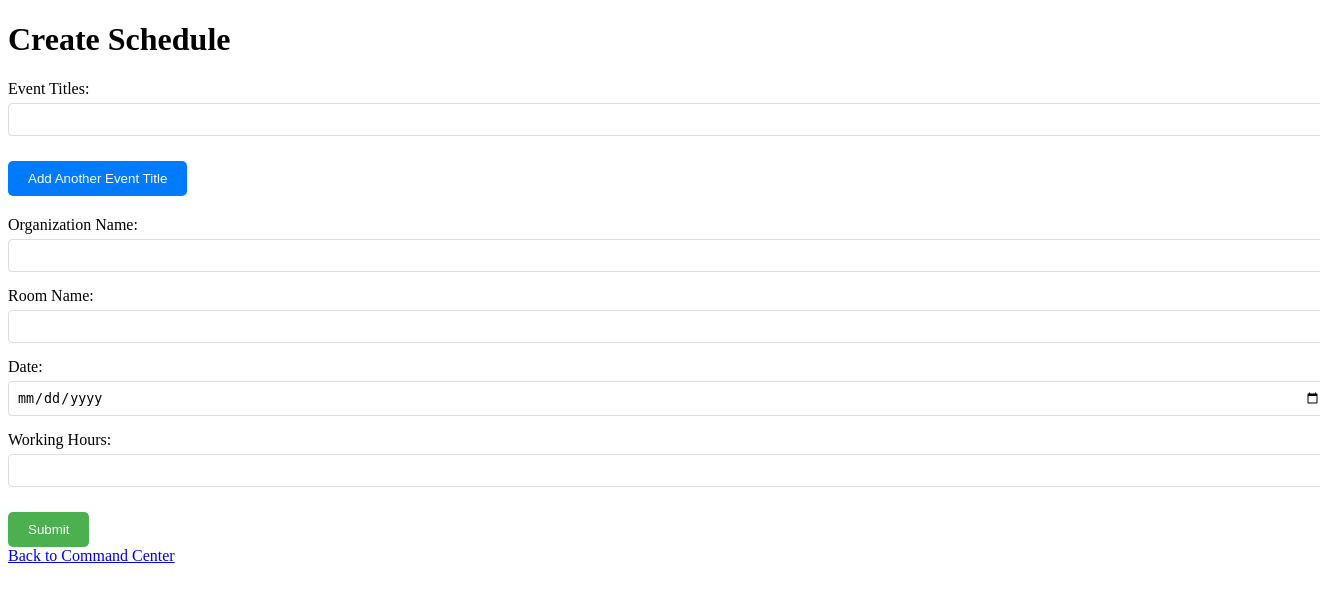
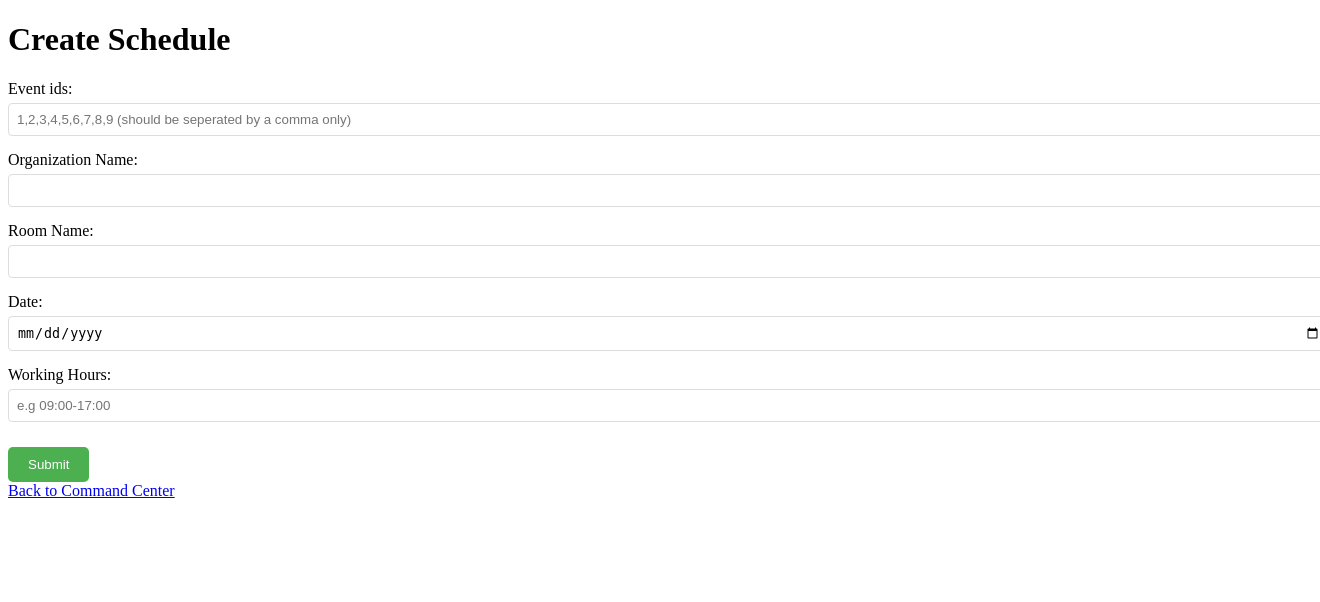
Before and after one commit to eliflali/CENG445-Room-Reservation-System-Project, a Django app: template phase-3/room_reservation/templates/get_schedule.html in a window 1320 px wide; the page is wider, and only the part inside the window is pictured. Shown: the top 602 px of that part. Run offline with Django 4.2, Linux system fonts and the light colour scheme; the template is opened without the code that fills it, so the values that code supplies are empty.

Commit message:
get schdule template is changed

```diff
--- a/phase-3/room_reservation/room_reservation/views.py
+++ b/phase-3/room_reservation/room_reservation/views.py
@@ -722,6 +722,7 @@ def room_view(request):
 
 
 @csrf_exempt
+@login_required
 def find_schedule(request):
     """
     event_ids = command['event_ids']
--- a/phase-3/room_reservation/templates/get_schedule.html
+++ b/phase-3/room_reservation/templates/get_schedule.html
@@ -68,10 +68,9 @@
         {% csrf_token %}
 
         <div id="event-titles-container" class="form-group">
-            <label for="schedule_event_titles">Event Titles:</label>
-            <input type="text" name="schedule_event_titles" class="form-control">
+            <label for="schedule_event_titles">Event ids:</label>
+            <input type="text" name="schedule_event_titles" class="form-control" placeholder="1,2,3,4,5,6,7,8,9 (should be seperated by a comma only)">
         </div>
-        <button id="add-event-title" type="button" class="button">Add Another Event Title</button>
 
         <div class="form-group">
             <label for="schedule_org_name">Organization Name:</label>
@@ -90,7 +89,7 @@
 
         <div class="form-group">
             <label for="schedule_working_hours">Working Hours:</label>
-            <input type="text" id="schedule_working_hours" name="schedule_working_hours" class="form-control">
+            <input type="text" placeholder="e.g 09:00-17:00" id="schedule_working_hours" name="schedule_working_hours" class="form-control">
         </div>
 
         <button type="submit" class="button">Submit</button>
```
